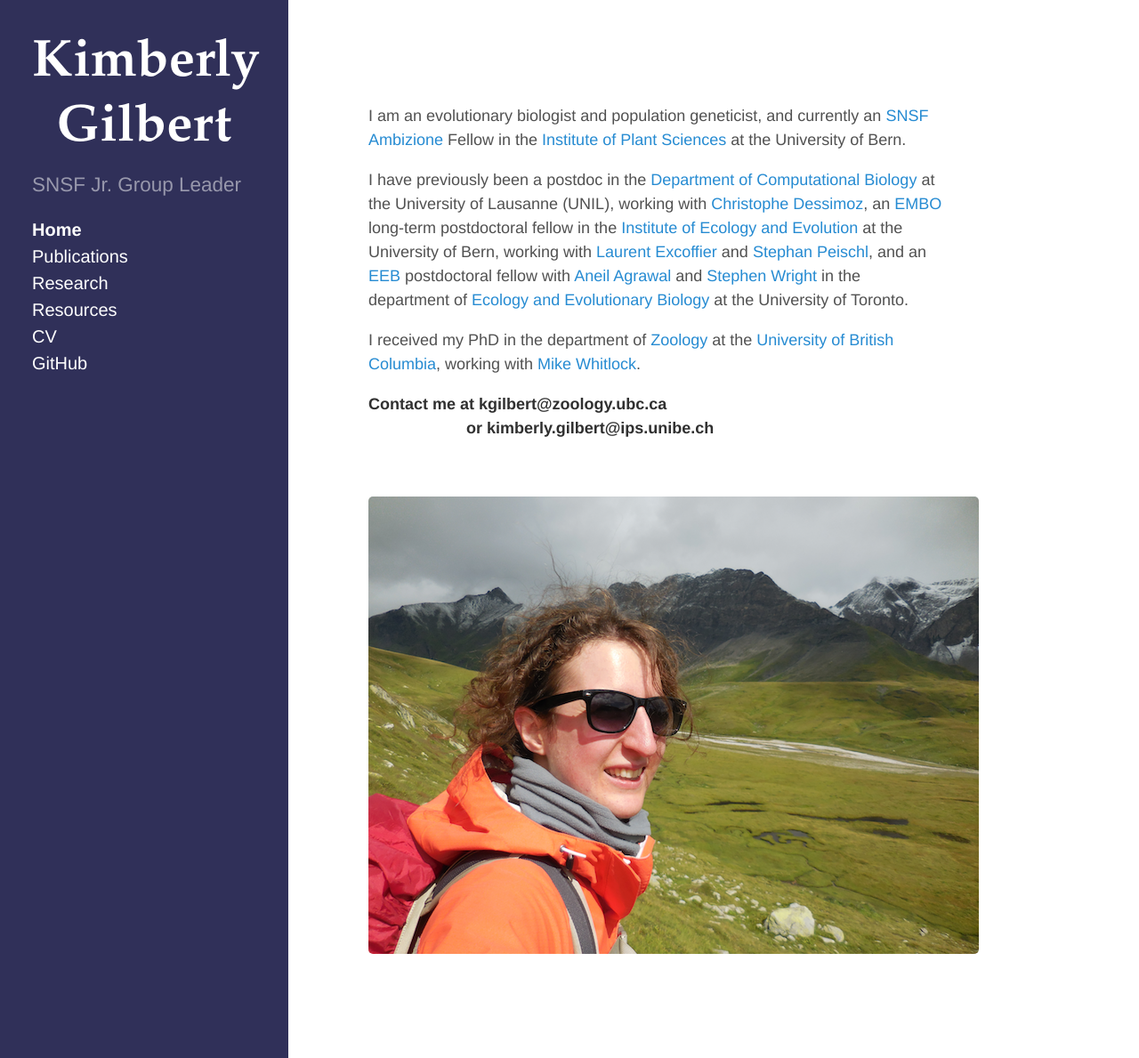
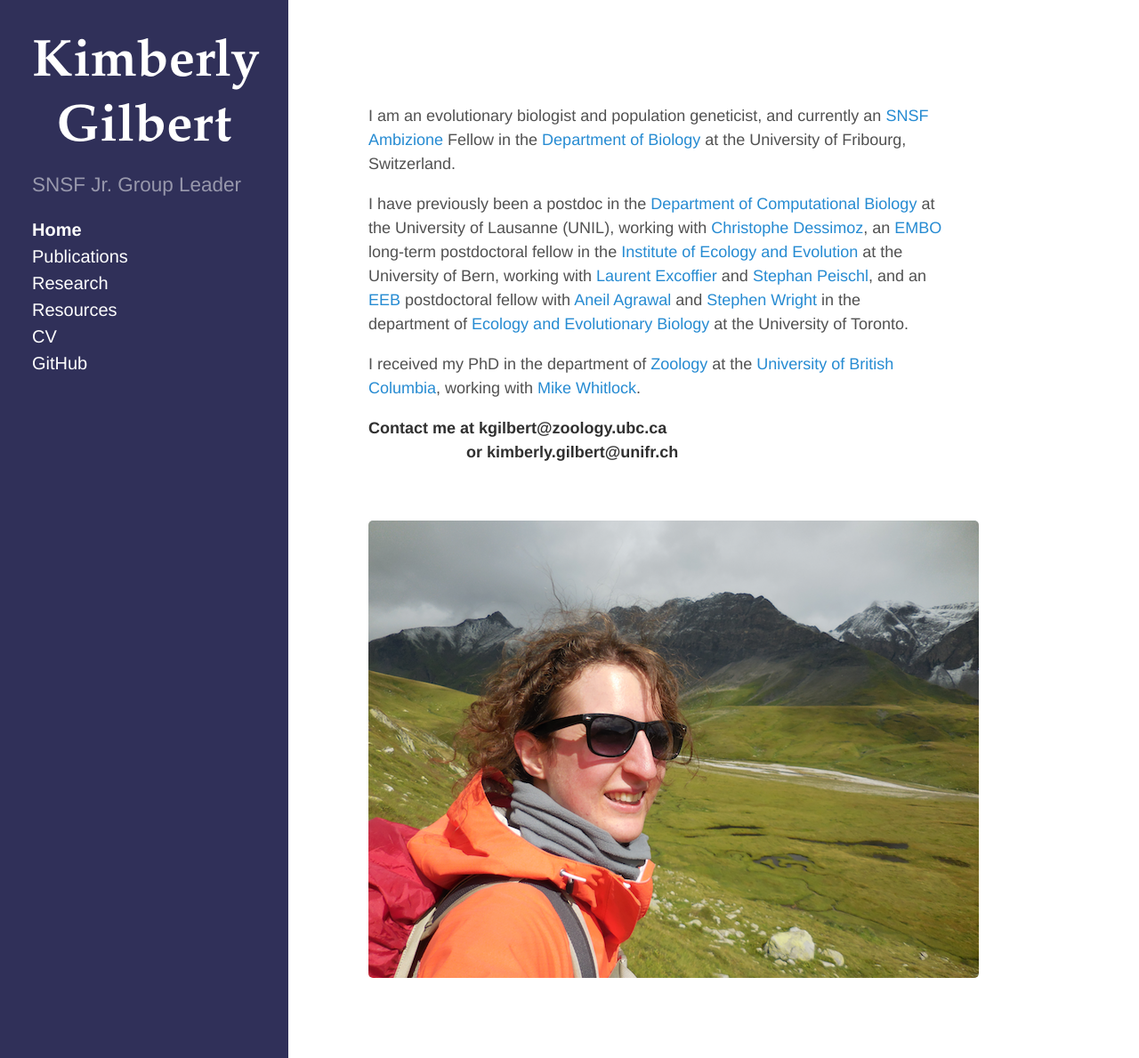
Before and after one commit to kjgilbert/kjgilbert.github.io, a Jekyll site: the page built from index.md, in a window 1280 px wide and 1189 px high. Shown: the whole window at 89% size. Built offline with Jekyll 4.4.1, drawn with Linux system fonts in a browser that asks for light colours; Markdown is read by kramdown in place of the engine named in the settings.

Commit message:
update several things

```diff
--- a/index.md
+++ b/index.md
@@ -8,8 +8,8 @@ title: Home
 
 
 I am an evolutionary biologist and population geneticist, and currently an [SNSF Ambizione](http://www.snf.ch/en/funding/careers/ambizione/Pages/default.aspx)
-Fellow in the [Institute of Plant Sciences](http://www.ips.unibe.ch/)
-at the University of Bern.
+Fellow in the [Department of Biology](https://www.unifr.ch/bio/en/groups/gilbert/)
+at the University of Fribourg, Switzerland.
 
 I have previously been a postdoc in the [Department of Computational Biology](https://www.unil.ch/dbc/en/home.html)
 at the University of Lausanne (UNIL), working with [Christophe Dessimoz](https://lab.dessimoz.org/),
@@ -26,7 +26,7 @@ at the University of Toronto.
 I received my PhD in the department of [Zoology](http://www.zoology.ubc.ca/) at the [University of British Columbia](http://www.ubc.ca/), working with [Mike Whitlock](http://www.zoology.ubc.ca/person/whitlock).
 
 **Contact me at kgilbert@zoology.ubc.ca**
-&nbsp; &nbsp; &nbsp; &nbsp; &nbsp; &nbsp; &nbsp; &nbsp; &nbsp; &nbsp; &nbsp; **or kimberly.gilbert@ips.unibe.ch**
+&nbsp; &nbsp; &nbsp; &nbsp; &nbsp; &nbsp; &nbsp; &nbsp; &nbsp; &nbsp; &nbsp; **or kimberly.gilbert@unifr.ch**
 
 &nbsp;
 
```
Also changed, not shown: publications.md (+3 -0 lines).
